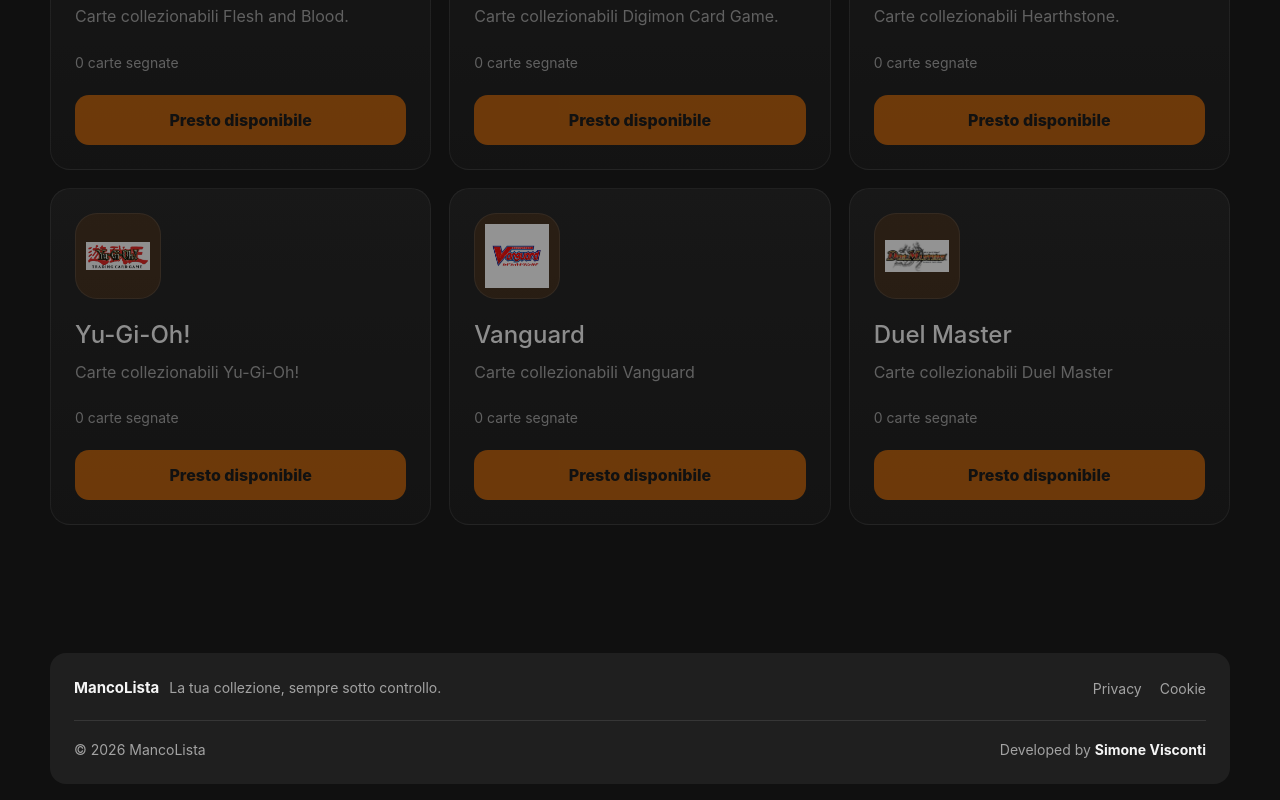
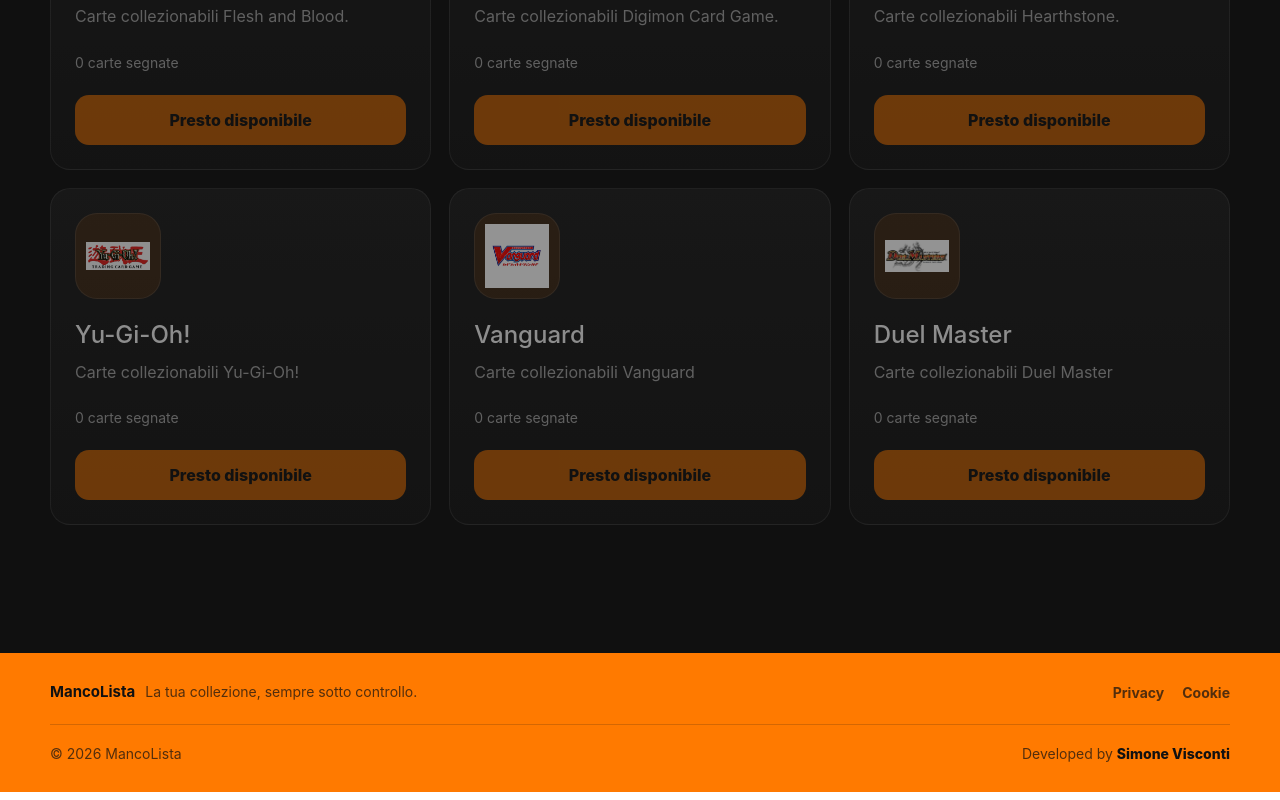
Before and after one commit to simonedantevisconti/mancolista, a React (Vite) app: page / in a window 1280 px wide. Shown: the part 1398-2198 px from the top of the page. Built offline with nearby package versions, Linux system fonts and the light colour scheme; no server answers; a web font is replaced by a local one.

Commit message:
Make footer full width with orange background

```diff
--- a/src/styles/footer.css
+++ b/src/styles/footer.css
@@ -1,11 +1,10 @@
 .site-footer {
-  width: min(1180px, calc(100% - 32px));
-  margin: 48px auto 16px;
-  padding: 24px;
-  color: var(--muted);
+  width: 100%;
+  margin: 48px 0 0;
+  padding: 28px max(16px, calc((100% - 1180px) / 2));
+  color: rgba(17, 17, 17, 0.72);
   font-size: 14px;
-  border-radius: 16px;
-  background: var(--panel);
+  background: #ff7a00;
 }
 
 .site-footer__top,
@@ -23,12 +22,12 @@
 }
 
 .site-footer__brand strong {
-  color: var(--text);
+  color: #111;
   font-size: 15px;
 }
 
 .site-footer__brand span {
-  color: var(--muted);
+  color: rgba(17, 17, 17, 0.72);
 }
 
 .site-footer__links {
@@ -38,35 +37,35 @@
 }
 
 .site-footer__links a {
-  color: var(--muted);
+  color: rgba(17, 17, 17, 0.72);
+  font-weight: 700;
   transition: color 0.2s ease;
 }
 
 .site-footer__links a:hover,
 .site-footer__links a.active {
-  color: var(--text);
+  color: #111;
 }
 
 .site-footer__bottom {
   margin-top: 20px;
   padding-top: 18px;
-  border-top: 1px solid var(--border);
+  border-top: 1px solid rgba(17, 17, 17, 0.18);
 }
 
 .site-footer__bottom a {
-  color: var(--text);
-  font-weight: 700;
+  color: #111;
+  font-weight: 800;
 }
 
 .site-footer__bottom a:hover {
-  color: var(--accent);
+  text-decoration: underline;
 }
 
 @media (max-width: 640px) {
   .site-footer {
-    width: calc(100% - 20px);
     margin-top: 36px;
-    padding: 20px;
+    padding: 24px 16px;
   }
 
   .site-footer__top,
```
